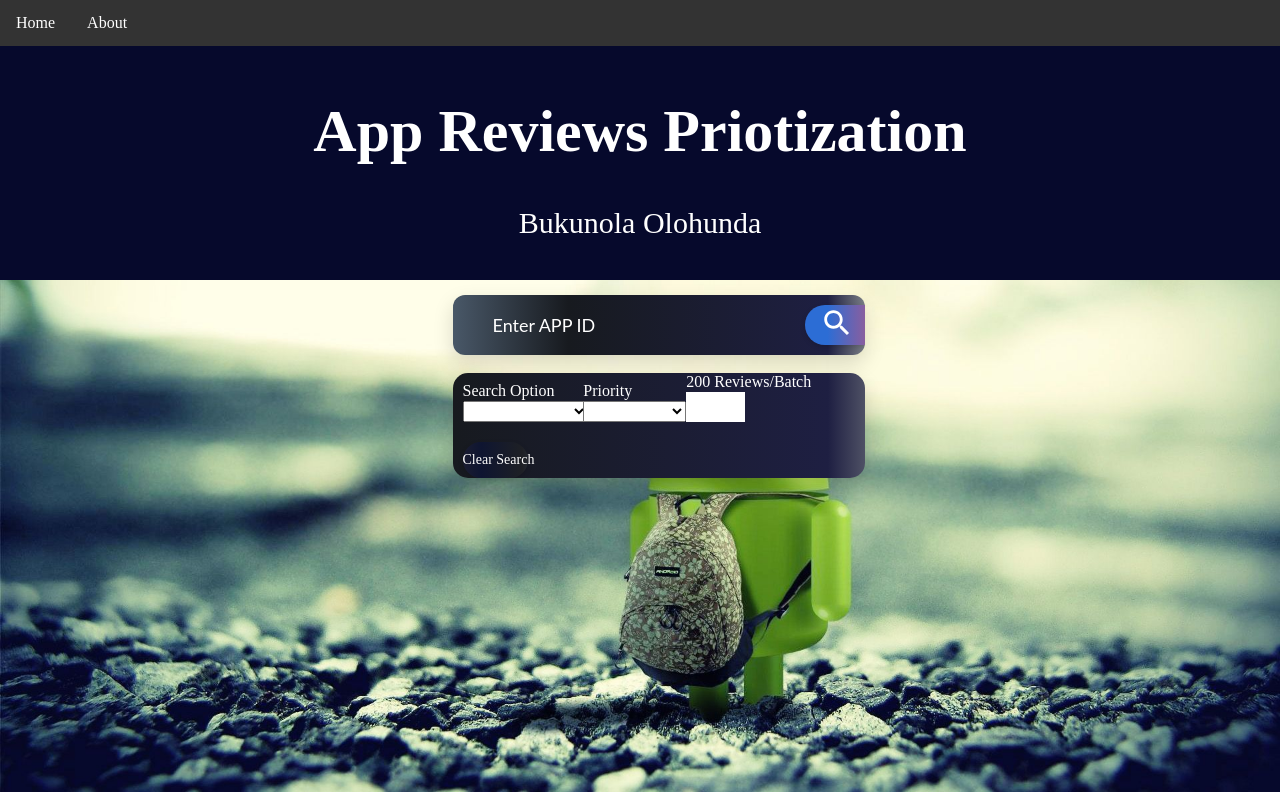
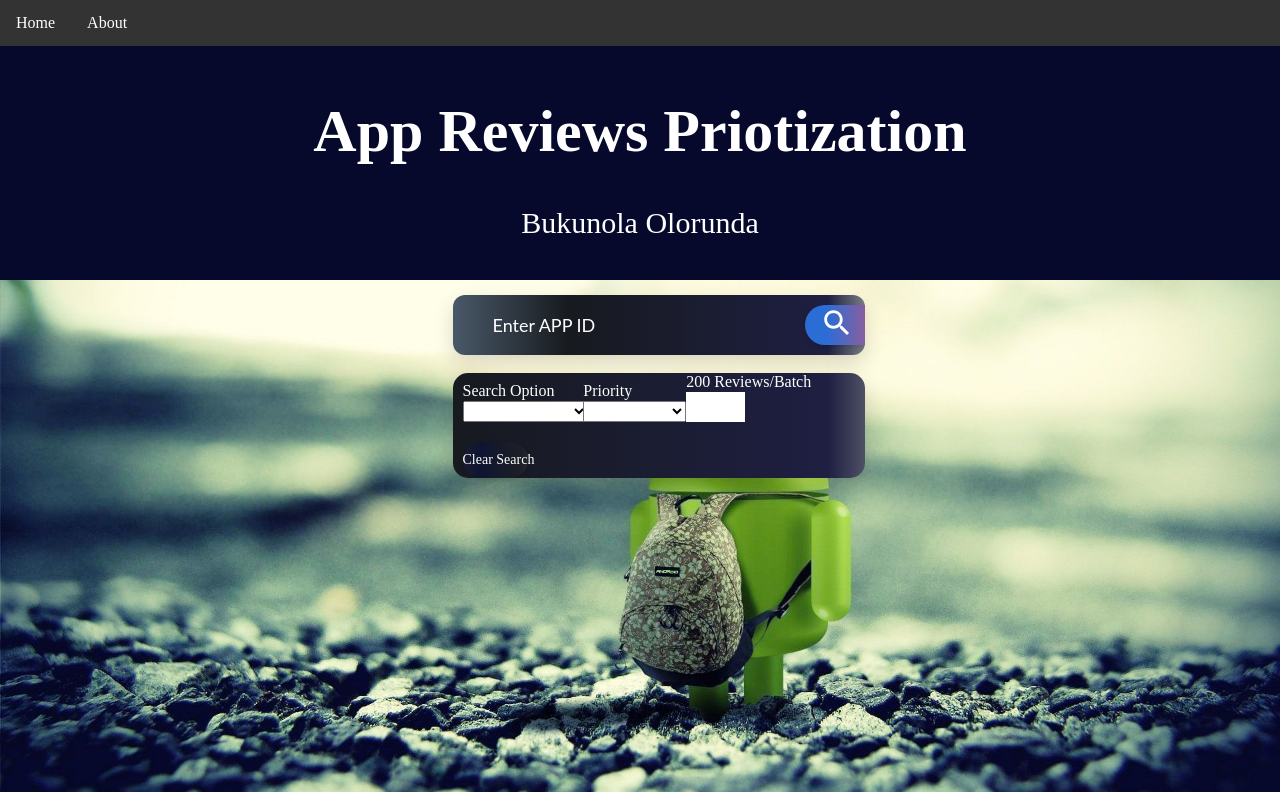
Before and after one commit to nuel01/app_priority, a Flask app: page / in a window 1280 px wide. Run offline with Flask 2, Linux system fonts and the light colour scheme; some libraries are stand-ins or nearby versions.

Commit message:
Update index.html

```diff
--- a/templates/index.html
+++ b/templates/index.html
@@ -68,7 +68,7 @@
 		</ul>
 		<div class="header">
 		  <h1>App Reviews Priotization</h1>
-		  <p>Bukunola Olohunda</p>
+		  <p>Bukunola Olorunda</p>
 		</div>
 
     <div class="s010">
@@ -235,47 +235,3 @@
 </script>
 </body><!-- This templates was made by Colorlib (https://colorlib.com) -->
 </html>
-
-
-<!--  <script>
-      const customSelects = document.querySelectorAll("select");
-      const deleteBtn = document.getElementById('delete')
-      const choices = new Choices('select',
-      {
-        searchEnabled: false,
-        itemSelectText: '',
-        removeItemButton: true,
-      });
-
-
-      for (let i = 0; i < customSelects.length; i++)
-      {
-        customSelects[i].addEventListener('addItem', function(event)
-        {
-          if (event.detail.value)
-          {
-            let parent = this.parentNode.parentNode
-            parent.classList.add('valid')
-            parent.classList.remove('invalid')
-          }
-          else
-          {
-            let parent = this.parentNode.parentNode
-            parent.classList.add('invalid')
-            parent.classList.remove('valid')
-          }
-        }, false);
-      }
-
-
-      deleteBtn.addEventListener("click", function(e)
-      {
-        e.preventDefault()
-        const deleteAll = document.querySelectorAll('.choices__button')
-        for (let i = 0; i < deleteAll.length; i++)
-        {
-          deleteAll[i].click();
-        }
-      });
-
-    </script> -->
```
